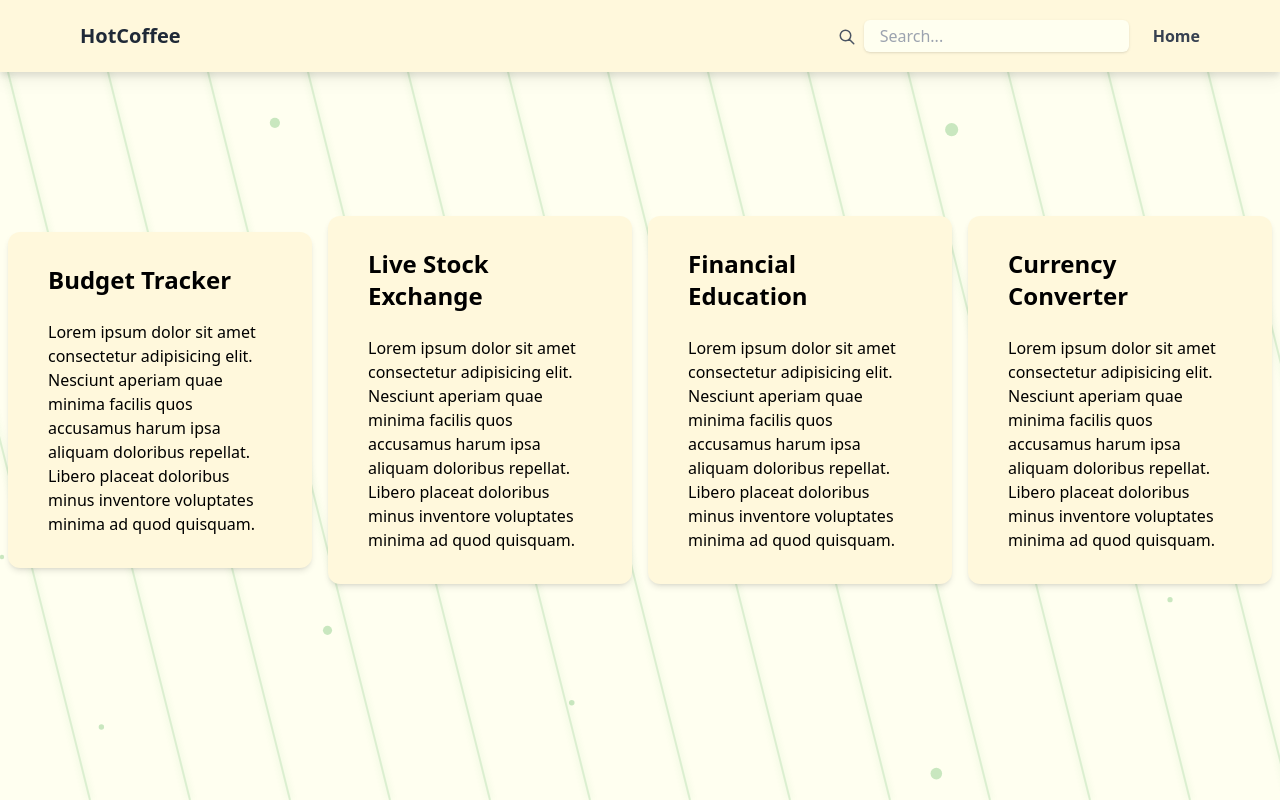
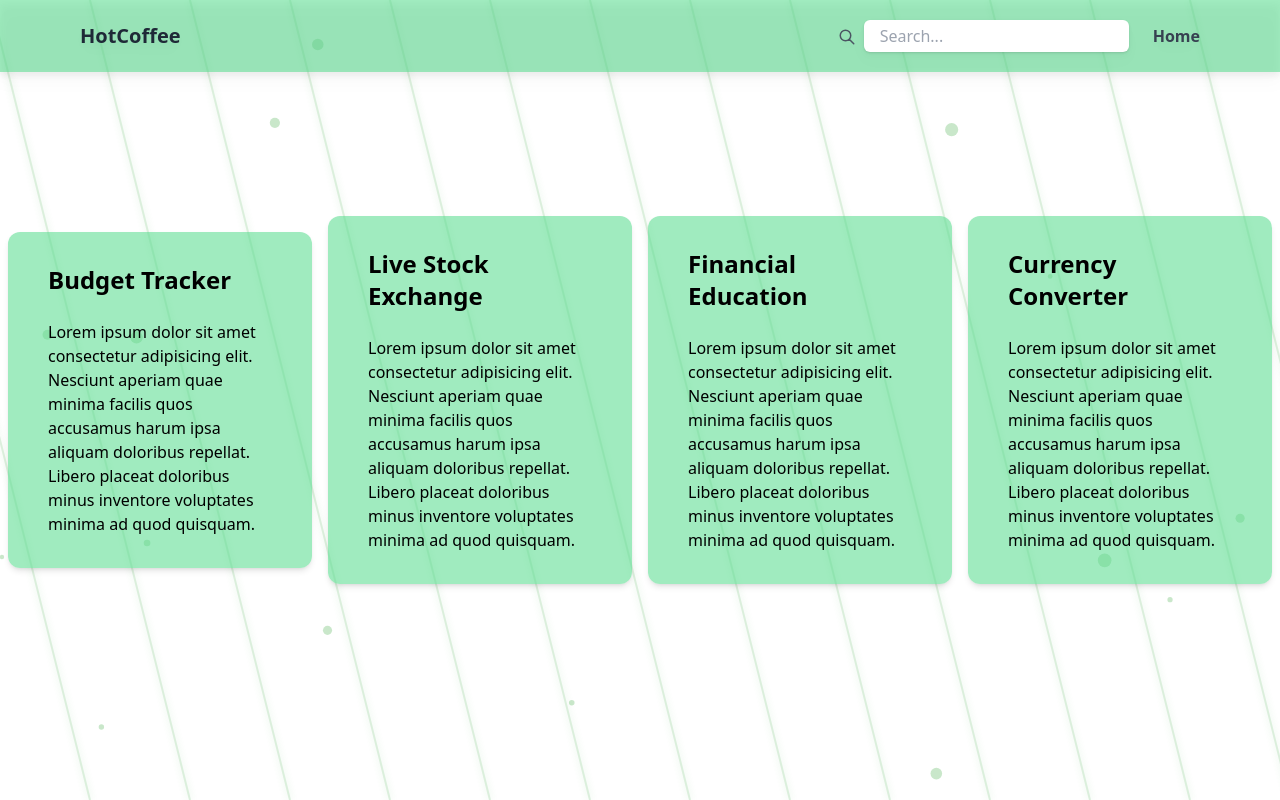
Before and after one commit to highintoxic/the-balance, a React (Vite) app in the folder frontend/: page / in a window 1280 px wide. Built offline with nearby package versions, Linux system fonts and the light colour scheme; no server answers.

Commit message:
chore(colors)

```diff
--- a/frontend/tailwind.config.js
+++ b/frontend/tailwind.config.js
@@ -6,12 +6,12 @@ export default {
 	theme: {
 		extend: {
 			colors: {
-				primary: "#FFFFF0",
-				secondary: "#FFF8DC",
+				primary: "gray-100",
+				secondary: "rgba(88,220,143,0.57)",
 				txt: "#000000",
 				pBg: "#3DC2EC",
 				blue: "#587ef4",
-			}
+			},
 		},
 	},
 	plugins: [scrollbar, autoprefixer],
```
